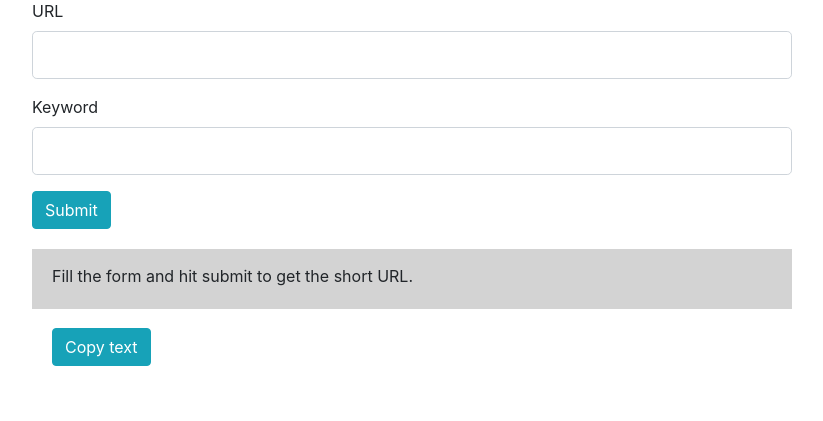
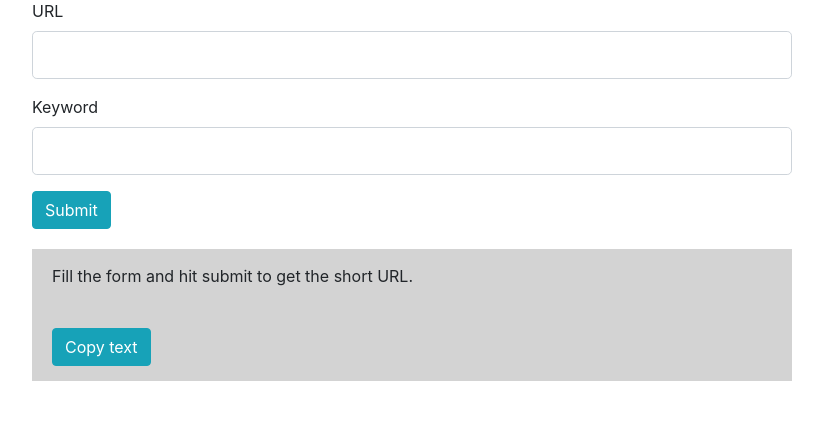
Before and after one commit to devjeetroy98/Flask-Projects, a Flask app: page / in a window 1280 px wide. Shown: the part 127-548 px from the top of the page, without its empty margins (228-1051 px from the left). Run offline with Flask 2, Linux system fonts and the light colour scheme; some libraries are stand-ins or nearby versions.

Commit message:
Add files via upload

```diff
--- a/Project-Day-2/app.py
+++ b/Project-Day-2/app.py
@@ -58,7 +58,10 @@ def show_homepage():
             + "TITLE:\t\t" + title + "\n" \
             + "SHORTURL:\t" + short + "\n"
 
-        return render_template('homepage.html', form = form, data = short)
+        if status == 'success':
+            return render_template('homepage.html', form = form, data = short)
+        else:
+            return render_template('homepage.html', form = form, data = short, info = "This URL has already been shortened")
 
 if __name__ == "__main__":
     app.run(debug=True)
--- a/Project-Day-2/static/style.css
+++ b/Project-Day-2/static/style.css
@@ -6,9 +6,10 @@
 .answerbox{
     margin-top: 20px;
     background-color: #D3D3D3;
-    height: 60px;
+    height: auto;
     width: 100%;
     padding-top: 15px;
     padding-left: 20px;
     padding-right: 20px;
+    padding-bottom: 15px;
 }
--- a/Project-Day-2/templates/homepage.html
+++ b/Project-Day-2/templates/homepage.html
@@ -41,6 +41,9 @@
         </form>
         <div class="answerbox">
           {% if data %}
+          {% if info %}
+          <p>{{ info }}</p>
+          {% endif %}
           <input type="text" value="{{ data }}" id="textInput" style="width: 100%">
           {% else %}
           <p>Fill the form and hit submit to get the short URL.</p>
```
